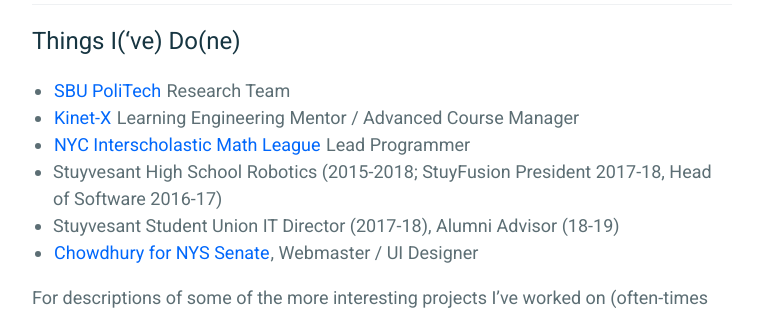
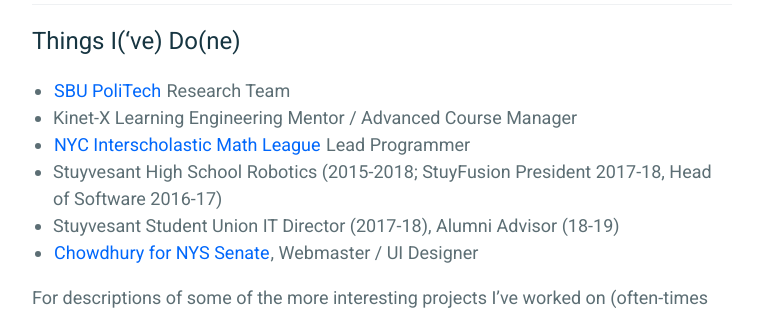
Before and after one commit to Gillgamesh/Gillgamesh.github.io, a Jekyll site: the page built from _pages/about.md, in a window 1280 px wide. Shown: the part 846-1156 px from the top of the page, without its empty margins (258-1021 px from the left). Built offline with Jekyll 4.4.1, drawn with Linux system fonts in a browser that asks for light colours; some of the changed lines change nothing that is shown.

Commit message:
Updated kx link

```diff
--- a/_pages/about.md
+++ b/_pages/about.md
@@ -17,7 +17,7 @@
 ## Things I('ve) Do(ne)
 
 * [SBU PoliTech](https://www.stonybrook.edu/commcms/vertically-integrated-projects/teams/_team_page/team_page.php?team=PoliTech) Research Team
-* [Kinet-X](https://www.kinet-x.org/) Learning Engineering Mentor / Advanced Course Manager
+* Kinet-X Learning Engineering Mentor / Advanced Course Manager
 * [NYC Interscholastic Math League](http://www.nyciml.org/) Lead Programmer
 * Stuyvesant High School Robotics (2015-2018; StuyFusion President 2017-18, Head of Software 2016-17)
 * Stuyvesant Student Union IT Director (2017-18), Alumni Advisor (18-19)
```
